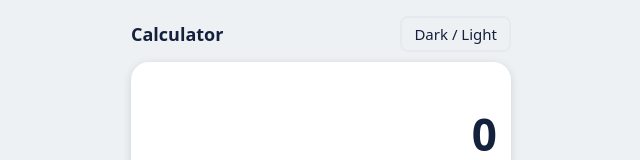
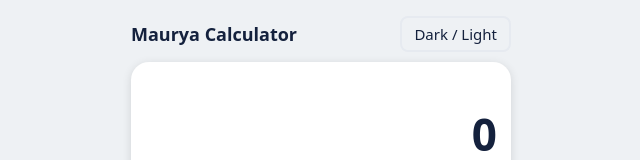
Before and after one commit to GKMAURYA59/Calculator, a plain HTML site: page index.html in a window 1280 px wide. Shown: the top 160 px of the page, without its empty margins (319-959 px from the left). Drawn offline with Linux system fonts and the light colour scheme.

Commit message:
Change title from 'Calculator' to 'Maurya Calculator'

```diff
--- a/index.html
+++ b/index.html
@@ -1,7 +1,7 @@
 <!DOCTYPE html>
 <html lang="en"><head><meta charset="utf-8">
 <meta name="viewport" content="width=device-width, initial-scale=1, viewport-fit=cover">
-<title>Calculator</title>
+<title>Maurya Calculator</title>
 <style>
 :root{--bg:#eef1f4;--card:#fff;--ink:#14213d;--mut:#5b6678;--key:#e6eaf0;--op:#d6ecea;--acc:#0b6e69;--accink:#fff;--fn:#f3e3d3;box-sizing:border-box;padding-top:env(safe-area-inset-top,0px);padding-bottom:env(safe-area-inset-bottom,0px)}
 @media (prefers-color-scheme:dark){:root:not([data-theme="light"]){--bg:#0f1624;--card:#18223a;--ink:#e8edf6;--mut:#9aa6bb;--key:#26334f;--op:#1f4b4a;--acc:#4fd1c5;--accink:#0f1624;--fn:#3b3042}}
@@ -24,7 +24,7 @@ button:focus-visible{outline:3px solid var(--acc);outline-offset:2px}
 #hist{margin-top:12px;font-size:15px;color:var(--mut)}#hist div{padding:4px 0;border-top:1px solid var(--key);text-align:right}
 </style></head><body>
 <div class="wrap">
-<div class="top"><h1>Calculator</h1><button class="tb" id="th" aria-label="Switch dark or light view">Dark / Light</button></div>
+<div class="top"><h1>Maurya Calculator</h1><button class="tb" id="th" aria-label="Switch dark or light view">Dark / Light</button></div>
 <div class="card">
 <div id="expr" aria-live="off"></div><div id="out" role="status" aria-live="polite">0</div>
 <div class="keys" id="keys">
```
